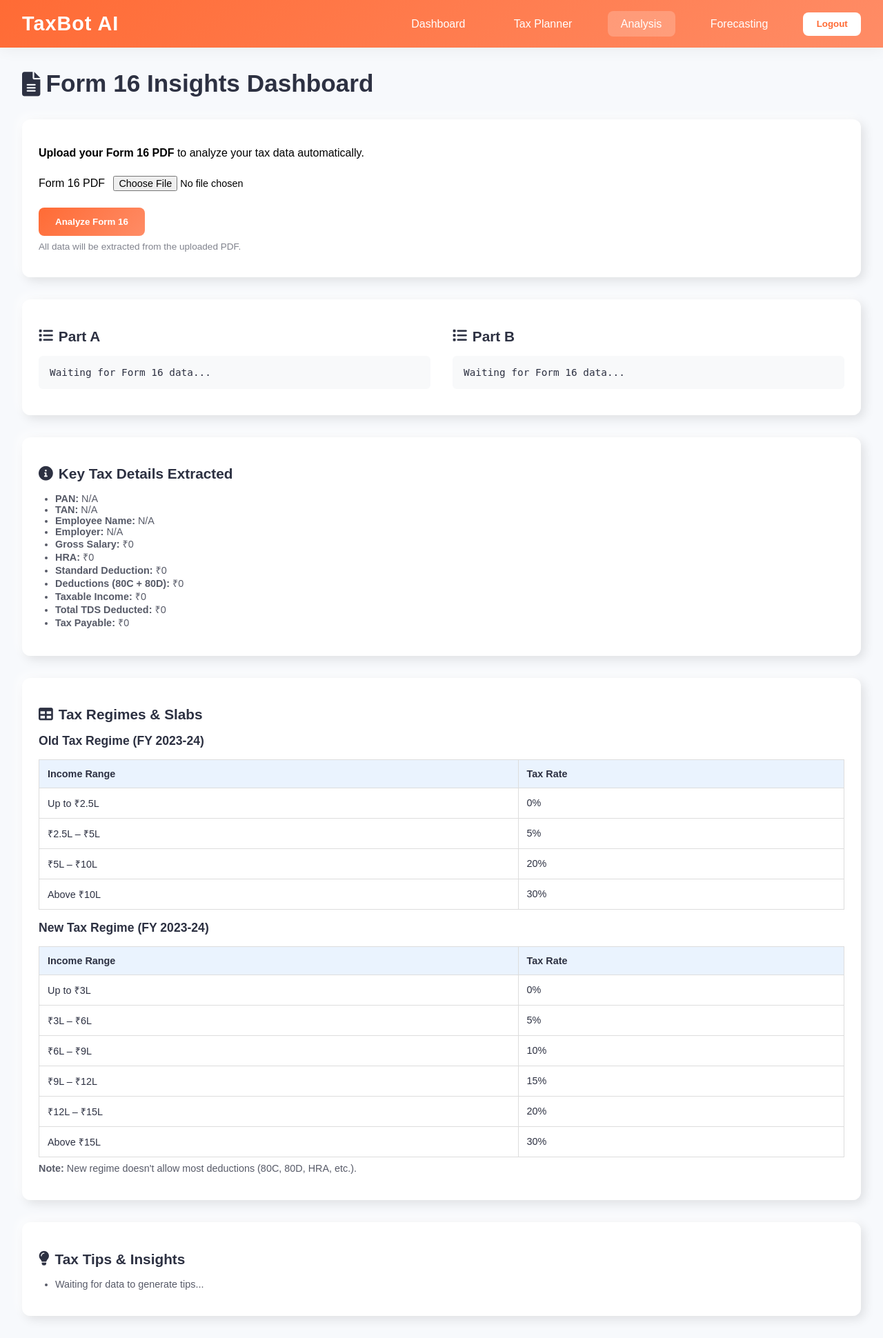
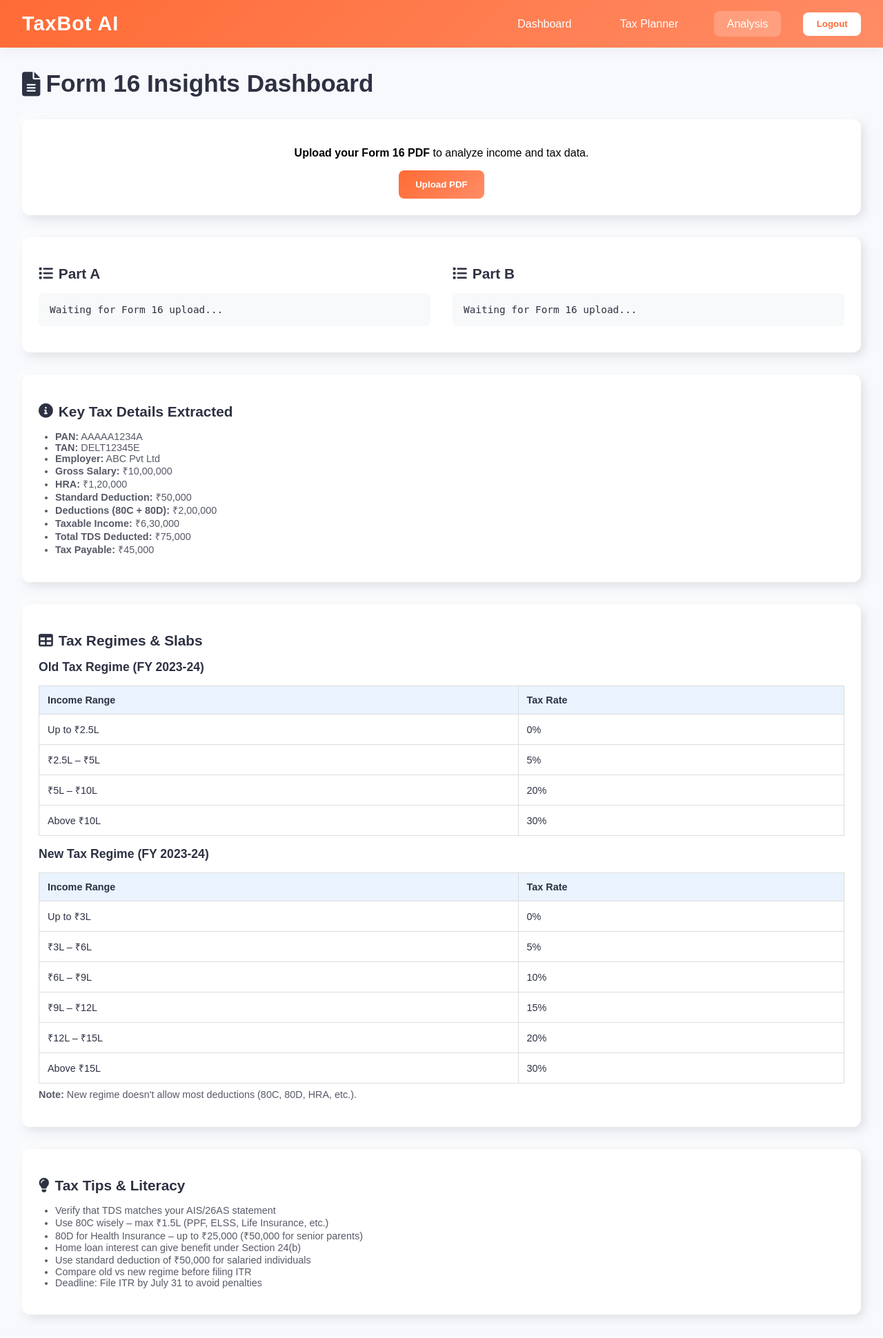
Before and after one commit to Navangs23/TaxBot, a PHP site: page /analysis.php in a window 1280 px wide. Shown: the whole page at 69% size. After the commit the page ends 1918 px from the top, so only its background shows below. Run offline with PHP 8.4, Linux system fonts and the light colour scheme.

Commit message:
Minor Changes

```diff
--- a/Level Up/analysis.php
+++ b/Level Up/analysis.php
@@ -1,8 +1,7 @@
-<?php include "session_check.php"; ?>
 <!DOCTYPE html>
 <html lang="en">
 <head>
-    <meta charset="UTF-8">
+    <meta charset="UTF-8" />
     <meta name="viewport" content="width=device-width, initial-scale=1.0">
     <title>Form 16 Detailed Insights</title>
     <link rel="stylesheet" href="https://cdnjs.cloudflare.com/ajax/libs/font-awesome/6.0.0/css/all.min.css">
@@ -157,18 +156,15 @@
             color: var(--secondary);
             opacity: 0.8;
         }
-        .input-area {
+        .upload-area {
             background: var(--cardbg);
             border-radius: 12px;
             padding: 1.5rem;
+            text-align: center;
             margin-bottom: 2rem;
             box-shadow: var(--neumo-shadow);
         }
-        .input-area input[type="file"] {
-            padding: 0.5rem;
-            font-size: 0.9rem;
-        }
-        .analyze-btn {
+        .upload-btn {
             width: auto;
             padding: 0.8rem 1.5rem;
             border: none;
@@ -178,9 +174,8 @@
             font-weight: 600;
             cursor: pointer;
             transition: all 0.3s ease;
-            margin-top: 1rem;
         }
-        .analyze-btn:hover {
+        .upload-btn:hover {
             background: linear-gradient(135deg, #e65a2e, #FF6B35);
             box-shadow: 0 0 15px rgba(255, 107, 53, 0.5);
         }
@@ -234,7 +229,6 @@
             <a href="dashboard.php">Dashboard</a>
             <a href="taxy.php">Tax Planner</a>
             <a href="analysis.php" class="active">Analysis</a>
-            <a href="forecasting.php">Forecasting</a>
             <button onclick="logout()">Logout</button>
         </div>
         <button class="mobile-menu-btn" id="mobile-menu-btn">
@@ -245,50 +239,43 @@
         <a href="dashboard.php">Dashboard</a>
         <a href="taxy.php">Tax Planner</a>
         <a href="analysis.php">Analysis</a>
-        <a href="forecasting.php">Forecasting</a>
         <button onclick="logout()">Logout</button>
     </div>
 </nav>
 <div class="container">
     <h1><i class="fas fa-file-alt"></i> Form 16 Insights Dashboard</h1>
 
-    <div class="input-area">
-        <p><strong>Upload your Form 16 PDF</strong> to analyze your tax data automatically.</p>
-        <form id="form16Form">
-            <div>
-                <label>Form 16 PDF</label>
-                <input type="file" id="upload" accept=".pdf" required>
-            </div>
-            <button type="submit" class="analyze-btn">Analyze Form 16</button>
-        </form>
-        <p class="note">All data will be extracted from the uploaded PDF.</p>
+    <div class="upload-area">
+        <p><strong>Upload your Form 16 PDF</strong> to analyze income and tax data.</p>
+        <input type="file" id="upload" accept=".pdf" hidden />
+        <button class="upload-btn" onclick="document.getElementById('upload').click()">Upload PDF</button>
+       <!-- <p class="note">No real PDF parsing here — simulation only.</p>-->
     </div>
 
     <div class="card grid">
         <div>
             <h2><i class="fas fa-list"></i> Part A</h2>
-            <pre id="partA">Waiting for Form 16 data...</pre>
+            <pre id="partA">Waiting for Form 16 upload...</pre>
         </div>
         <div>
             <h2><i class="fas fa-list"></i> Part B</h2>
-            <pre id="partB">Waiting for Form 16 data...</pre>
+            <pre id="partB">Waiting for Form 16 upload...</pre>
         </div>
     </div>
 
     <div class="card">
         <h2><i class="fas fa-info-circle"></i> Key Tax Details Extracted</h2>
-        <ul id="taxDetails">
-            <li><strong>PAN:</strong> <span id="panDisplay">N/A</span></li>
-            <li><strong>TAN:</strong> <span id="tanDisplay">N/A</span></li>
-            <li><strong>Employee Name:</strong> <span id="employeeNameDisplay">N/A</span></li>
-            <li><strong>Employer:</strong> <span id="employerDisplay">N/A</span></li>
-            <li><strong>Gross Salary:</strong> <span id="grossSalaryDisplay">₹0</span></li>
-            <li><strong>HRA:</strong> <span id="hraDisplay">₹0</span></li>
-            <li><strong>Standard Deduction:</strong> <span id="standardDeductionDisplay">₹0</span></li>
-            <li><strong>Deductions (80C + 80D):</strong> <span id="deductionsDisplay">₹0</span></li>
-            <li><strong>Taxable Income:</strong> <span id="taxableIncomeDisplay">₹0</span></li>
-            <li><strong>Total TDS Deducted:</strong> <span id="tdsDisplay">₹0</span></li>
-            <li><strong>Tax Payable:</strong> <span id="taxPayableDisplay">₹0</span></li>
+        <ul>
+            <li><strong>PAN:</strong> AAAAA1234A</li>
+            <li><strong>TAN:</strong> DELT12345E</li>
+            <li><strong>Employer:</strong> ABC Pvt Ltd</li>
+            <li><strong>Gross Salary:</strong> ₹10,00,000</li>
+            <li><strong>HRA:</strong> ₹1,20,000</li>
+            <li><strong>Standard Deduction:</strong> ₹50,000</li>
+            <li><strong>Deductions (80C + 80D):</strong> ₹2,00,000</li>
+            <li><strong>Taxable Income:</strong> ₹6,30,000</li>
+            <li><strong>Total TDS Deducted:</strong> ₹75,000</li>
+            <li><strong>Tax Payable:</strong> ₹45,000</li>
         </ul>
     </div>
 
@@ -302,6 +289,7 @@
             <tr><td>₹5L – ₹10L</td><td>20%</td></tr>
             <tr><td>Above ₹10L</td><td>30%</td></tr>
         </table>
+
         <h3>New Tax Regime (FY 2023-24)</h3>
         <table>
             <tr><th>Income Range</th><th>Tax Rate</th></tr>
@@ -312,138 +300,49 @@
             <tr><td>₹12L – ₹15L</td><td>20%</td></tr>
             <tr><td>Above ₹15L</td><td>30%</td></tr>
         </table>
+
         <p class="note"><strong>Note:</strong> New regime doesn't allow most deductions (80C, 80D, HRA, etc.).</p>
     </div>
 
     <div class="card">
-        <h2><i class="fas fa-lightbulb"></i> Tax Tips & Insights</h2>
-        <ul id="taxTips">
-            <li>Waiting for data to generate tips...</li>
+        <h2><i class="fas fa-lightbulb"></i> Tax Tips & Literacy</h2>
+        <ul>
+            <li>Verify that TDS matches your AIS/26AS statement</li>
+            <li>Use 80C wisely – max ₹1.5L (PPF, ELSS, Life Insurance, etc.)</li>
+            <li>80D for Health Insurance – up to ₹25,000 (₹50,000 for senior parents)</li>
+            <li>Home loan interest can give benefit under Section 24(b)</li>
+            <li>Use standard deduction of ₹50,000 for salaried individuals</li>
+            <li>Compare old vs new regime before filing ITR</li>
+            <li>Deadline: File ITR by July 31 to avoid penalties</li>
         </ul>
     </div>
 </div>
 
 <script>
-    function logout() {
-        localStorage.removeItem('isLoggedIn');
-        window.location.href = 'taxbot-ai.html';
-    }
+    const partA = document.getElementById("partA");
+    const partB = document.getElementById("partB");
+
+    document.getElementById("upload").addEventListener("change", function () {
+        const file = this.files[0];
+        if (!file || file.type !== "application/pdf") {
+            alert("Please upload a PDF file.");
+            return;
+        }
+
+        const simulatedText = `Form 16 - PART A\nEmployee: John Doe\nPAN: AAAAA1234A\nEmployer: ABC Pvt Ltd\nTAN: DELT12345E\nTDS: ₹75,000\n--- PART B ---\nGross Salary: ₹10,00,000\nHRA: ₹1,20,000\nStandard Deduction: ₹50,000\n80C: ₹1,50,000\n80D: ₹50,000\nTaxable Income: ₹6,30,000\nTax Payable: ₹45,000`;
+        const [a, b] = simulatedText.split('--- PART B ---');
+
+        partA.textContent = a.trim();
+        partB.textContent = b.trim();
+    });
 
     document.getElementById('mobile-menu-btn').addEventListener('click', function() {
         document.getElementById('mobile-menu').classList.toggle('active');
     });
 
-    document.getElementById('form16Form').addEventListener('submit', function(e) {
-        e.preventDefault();
-
-        // Validate PDF upload
-        const file = document.getElementById('upload').files[0];
-        if (!file || file.type !== 'application/pdf') {
-            alert('Please upload a valid Form 16 PDF.');
-            return;
-        }
-
-        // Simulated data extraction from Form 16 PDF
-        const form16Data = {
-            employeeName: 'John Doe',           // Replace with real scraping
-            pan: 'AAAAA1234A',                 // Replace with real scraping
-            tan: 'DELT12345E',                 // Replace with real scraping
-            employer: 'ABC Pvt Ltd',           // Replace with real scraping
-            grossSalary: 1000000,              // Replace with real scraping
-            hra: 120000,                       // Replace with real scraping
-            standardDeduction: 50000,          // Replace with real scraping
-            deduction80C: 150000,              // Replace with real scraping
-            deduction80D: 50000,               // Replace with real scraping
-            tds: 75000                         // Replace with real scraping
-        };
-
-        // Calculate taxable income and tax payable
-        const totalDeductions = form16Data.hra + form16Data.standardDeduction + form16Data.deduction80C + form16Data.deduction80D;
-        const taxableIncome = Math.max(0, form16Data.grossSalary - totalDeductions);
-        const taxPayable = calculateTax(taxableIncome);
-
-        // Update Part A
-        document.getElementById('partA').textContent = `Form 16 - PART A
-Employee: ${form16Data.employeeName}
-PAN: ${form16Data.pan}
-Employer: ${form16Data.employer}
-TAN: ${form16Data.tan}
-TDS: ₹${form16Data.tds.toLocaleString('en-IN')}`;
-
-        // Update Part B
-        document.getElementById('partB').textContent = `Form 16 - PART B
-Gross Salary: ₹${form16Data.grossSalary.toLocaleString('en-IN')}
-HRA: ₹${form16Data.hra.toLocaleString('en-IN')}
-Standard Deduction: ₹${form16Data.standardDeduction.toLocaleString('en-IN')}
-80C: ₹${form16Data.deduction80C.toLocaleString('en-IN')}
-80D: ₹${form16Data.deduction80D.toLocaleString('en-IN')}
-Taxable Income: ₹${taxableIncome.toLocaleString('en-IN')}
-Tax Payable: ₹${taxPayable.toLocaleString('en-IN')}`;
-
-        // Update Key Tax Details
-        document.getElementById('panDisplay').textContent = form16Data.pan;
-        document.getElementById('tanDisplay').textContent = form16Data.tan;
-        document.getElementById('employeeNameDisplay').textContent = form16Data.employeeName;
-        document.getElementById('employerDisplay').textContent = form16Data.employer;
-        document.getElementById('grossSalaryDisplay').textContent = `₹${form16Data.grossSalary.toLocaleString('en-IN')}`;
-        document.getElementById('hraDisplay').textContent = `₹${form16Data.hra.toLocaleString('en-IN')}`;
-        document.getElementById('standardDeductionDisplay').textContent = `₹${form16Data.standardDeduction.toLocaleString('en-IN')}`;
-        document.getElementById('deductionsDisplay').textContent = `₹${(form16Data.deduction80C + form16Data.deduction80D).toLocaleString('en-IN')}`;
-        document.getElementById('taxableIncomeDisplay').textContent = `₹${taxableIncome.toLocaleString('en-IN')}`;
-        document.getElementById('tdsDisplay').textContent = `₹${form16Data.tds.toLocaleString('en-IN')}`;
-        document.getElementById('taxPayableDisplay').textContent = `₹${taxPayable.toLocaleString('en-IN')}`;
-
-        // Generate Tax Tips
-        const taxTips = document.getElementById('taxTips');
-        taxTips.innerHTML = '';
-        taxTips.innerHTML += `<li>Verify TDS (₹${form16Data.tds.toLocaleString('en-IN')}) matches your AIS/26AS statement.</li>`;
-        if (form16Data.deduction80C < 150000) {
-            taxTips.innerHTML += `<li>Use 80C wisely – invest ₹${(150000 - form16Data.deduction80C).toLocaleString('en-IN')} more (PPF, ELSS) to maximize ₹1.5L limit.</li>`;
-        }
-        if (form16Data.deduction80D < 25000) {
-            taxTips.innerHTML += `<li>80D for Health Insurance – claim ₹${(25000 - form16Data.deduction80D).toLocaleString('en-IN')} more (up to ₹25,000).</li>`;
-        }
-        if (form16Data.hra > 0) {
-            taxTips.innerHTML += `<li>HRA exemption utilized: ₹${form16Data.hra.toLocaleString('en-IN')}. Ensure rent receipts are documented.</li>`;
-        }
-        taxTips.innerHTML += `<li>Compare old vs new regime: Old tax: ₹${taxPayable.toLocaleString('en-IN')}, New tax: ₹${calculateNewRegimeTax(taxableIncome).toLocaleString('en-IN')}.</li>`;
-        taxTips.innerHTML += `<li>File ITR by July 31 to avoid penalties.</li>`;
-
-        // Persist data for other pages (e.g., Forecasting)
-        const analysisData = {
-            employeeName: form16Data.employeeName,
-            pan: form16Data.pan,
-            tan: form16Data.tan,
-            employer: form16Data.employer,
-            grossSalary: form16Data.grossSalary,
-            hra: form16Data.hra,
-            standardDeduction: form16Data.standardDeduction,
-            deduction80C: form16Data.deduction80C,
-            deduction80D: form16Data.deduction80D,
-            totalDeductions: totalDeductions,
-            taxableIncome: taxableIncome,
-            tds: form16Data.tds,
-            taxPayable: taxPayable
-        };
-        localStorage.setItem('analysisData', JSON.stringify(analysisData));
-    });
-
-    function calculateTax(taxableIncome) {
-        let tax = 0;
-        if (taxableIncome > 250000) tax += Math.min(taxableIncome - 250000, 250000) * 0.05;
-        if (taxableIncome > 500000) tax += Math.min(taxableIncome - 500000, 500000) * 0.20;
-        if (taxableIncome > 1000000) tax += (taxableIncome - 1000000) * 0.30;
-        return tax + (tax * 0.04); // Including 4% cess
-    }
-
-    function calculateNewRegimeTax(taxableIncome) {
-        let tax = 0;
-        if (taxableIncome > 300000) tax += Math.min(taxableIncome - 300000, 300000) * 0.05;
-        if (taxableIncome > 600000) tax += Math.min(taxableIncome - 600000, 300000) * 0.10;
-        if (taxableIncome > 900000) tax += Math.min(taxableIncome - 900000, 300000) * 0.15;
-        if (taxableIncome > 1200000) tax += Math.min(taxableIncome - 1200000, 300000) * 0.20;
-        if (taxableIncome > 1500000) tax += (taxableIncome - 1500000) * 0.30;
-        return tax + (tax * 0.04); // Including 4% cess
+    function logout() {
+        localStorage.removeItem('isLoggedIn');
+        window.location.href = 'taxbot-ai.html';
     }
 </script>
 </body>
```
